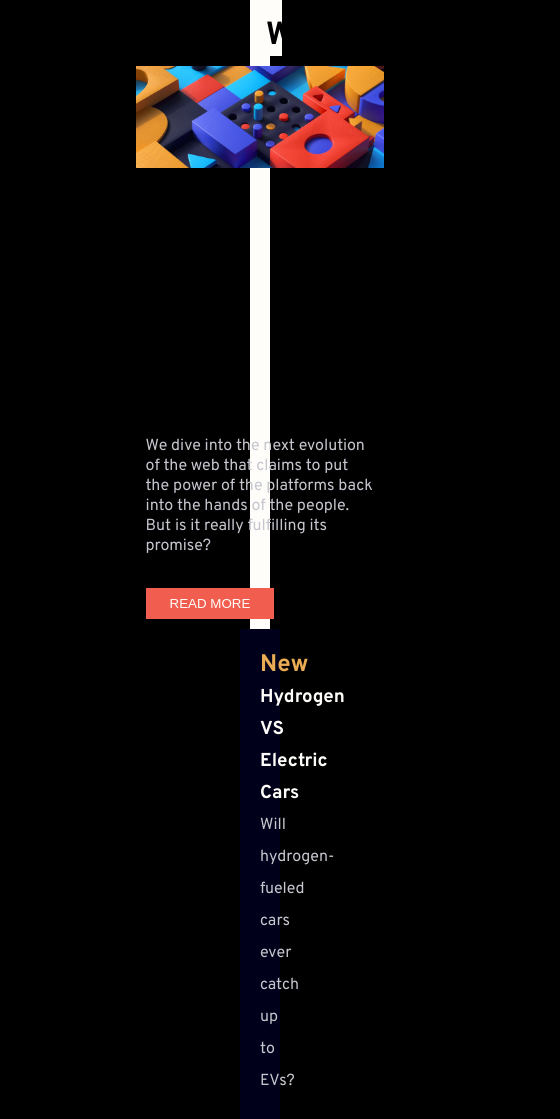
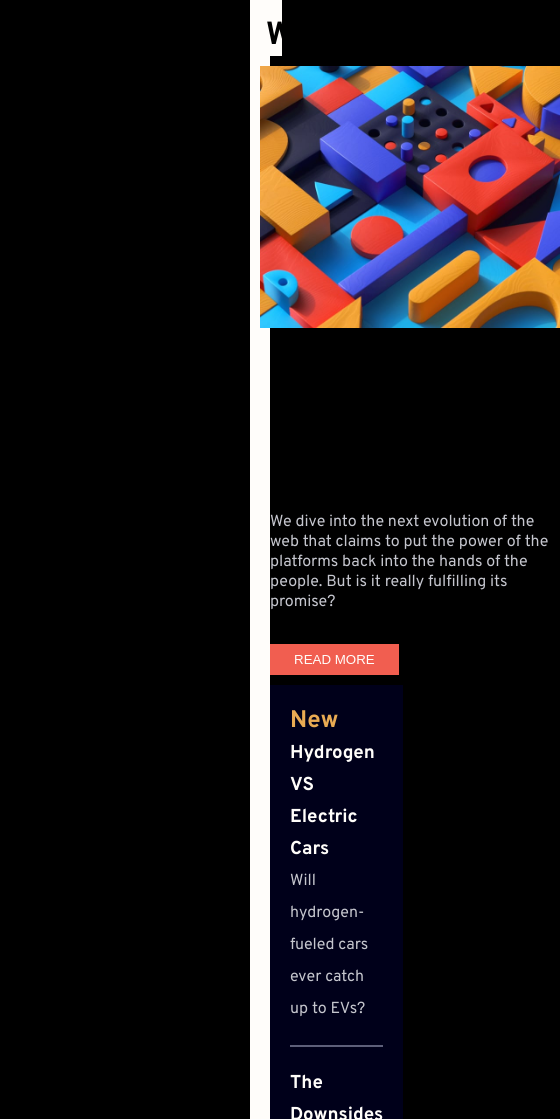
Before and after one commit to valmirsantanape/news-homepage-main, a plain HTML site: page index.html in a window 390 px wide. Shown: the top 1119 px of the page, 560 px wide, since content can reach past the window. Drawn offline with Linux system fonts and the light colour scheme.

Commit message:
aplicando-responsividade

```diff
--- a/index.html
+++ b/index.html
@@ -42,9 +42,12 @@
 
   <main >
     <div class="content-primary">
-    <picture>
+    <picture class="box-img-web3" >
+      <source media="(max-width: 1200px)" srcset="assets/images/image-web-3-mobile.jpg">
       <img src="assets/images/image-web-3-desktop.jpg" alt="web 3 desktop" class="img-web3">
     </picture>
+
+
     <section>
       <h1 class="title-section">The Bright Future of Web 3.0?</h1>
       <div class="section-information">
--- a/styles.css/style.css
+++ b/styles.css/style.css
@@ -144,15 +144,22 @@ span{
     margin-top: 10px;
 }
 
+
+
 @media (max-width: 1200px)
 {
-    body {
-        margin-top: 0;
+
+    *, body {
+
+        margin: 0;
     }
     header{
         padding: 1rem 1rem 0 1rem;
         font-weight: 700;
 
+    }
+    .content-primary{
+        display: block;
     }
     .navigation{
         display: none;
@@ -200,25 +207,24 @@ span{
         background-color: var(--Dark-grayish-blue);
     }
     main{
-        display: flex;
+
         flex-wrap: wrap;
-        justify-content: center;
         padding: 10px;
     }
-    .img-web3{
-        max-width: 100%;
+    .box-img-web3{
+        width: 100%;
+        margin: auto;
     }
+
     section{
-        display: flex;
         flex-wrap: wrap;
-        justify-content: center;
-        padding: 10px;
     }
+
     .content-secundary{
-        width: 100%;
+        width: auto;
         background-color: var(--Very-dark-blue);
         color: var(--Off-white);
-        margin: 0;
+        margin: 0 10px;
         line-height: 2rem;
     }
     .text-content h2 {
@@ -239,7 +245,25 @@ span{
     aside ol {
         flex-wrap: wrap;
     }
+    .img-web3{
+
+        max-width: 300px;
+    }
 }
+@media (max-width: 1000){
+
+   *, body{
+        padding: 10px;
+        font-size: 15px;
+    }
+
+    .content-primary{
+        width: 100%;
+
+    }
+}
+
+
 
 footer{
     padding: 20px;
```
